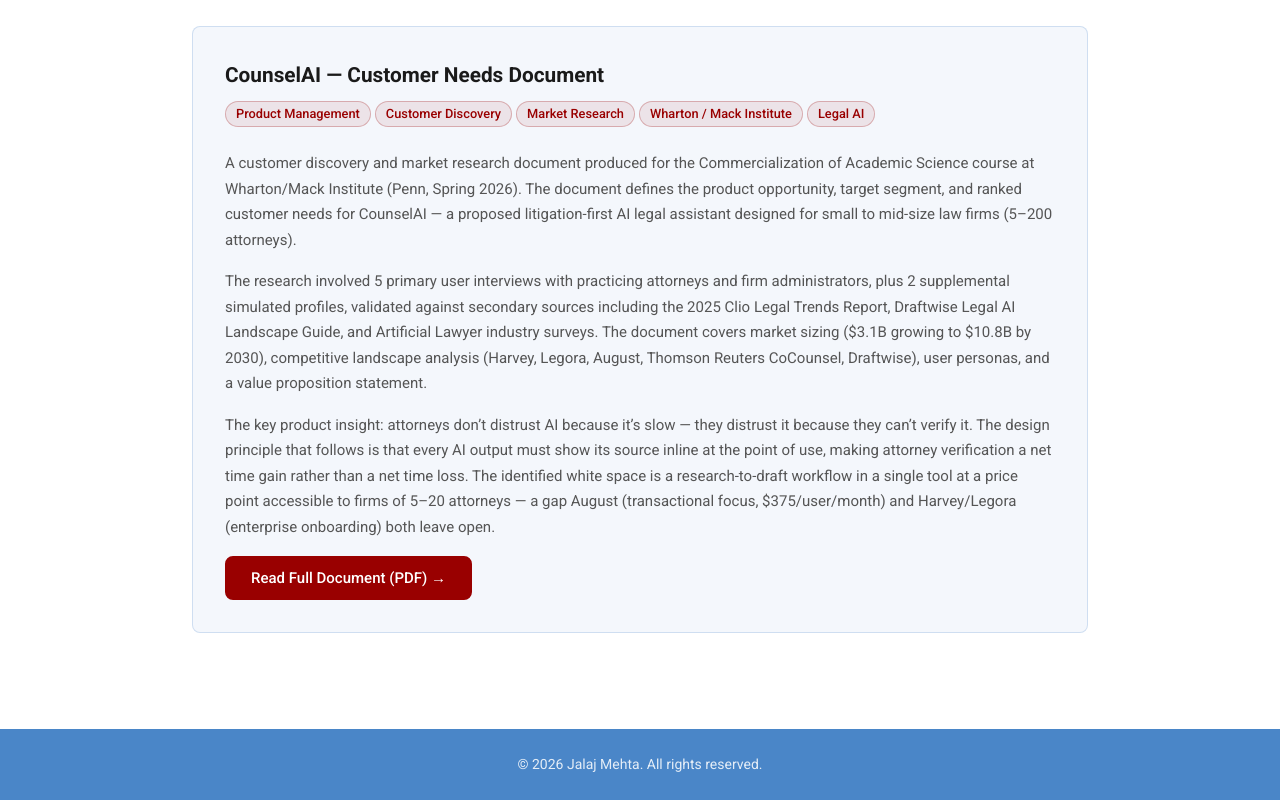
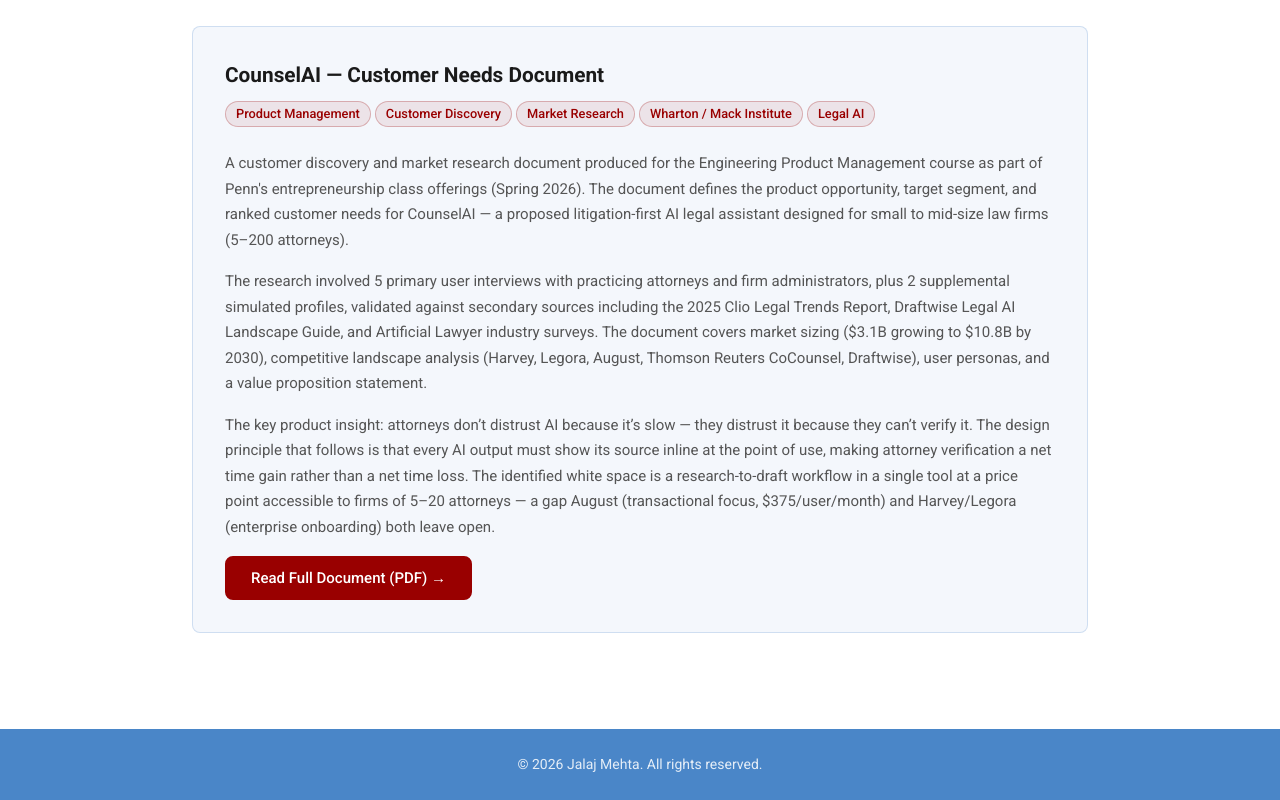
Before and after one commit to JalajSM/JalajSM.github.io, a website: page projects.html in a window 1280 px wide. Shown: the part 5206-6006 px from the top of the page. Drawn offline with Linux system fonts and the light colour scheme.

Commit message:
Revise course information in projects.html
Updated course details for the customer discovery document.

```diff
--- a/projects.html
+++ b/projects.html
@@ -248,8 +248,8 @@
         <span class="tag tag--red">Legal AI</span>
       </div>
       <p>
-        A customer discovery and market research document produced for the Commercialization of Academic Science
-        course at Wharton/Mack Institute (Penn, Spring 2026). The document defines the product opportunity,
+        A customer discovery and market research document produced for the Engineering Product Management
+        course as part of Penn's entrepreneurship class offerings (Spring 2026). The document defines the product opportunity,
         target segment, and ranked customer needs for CounselAI &mdash; a proposed litigation-first AI legal
         assistant designed for small to mid-size law firms (5&ndash;200 attorneys).
       </p>
```
